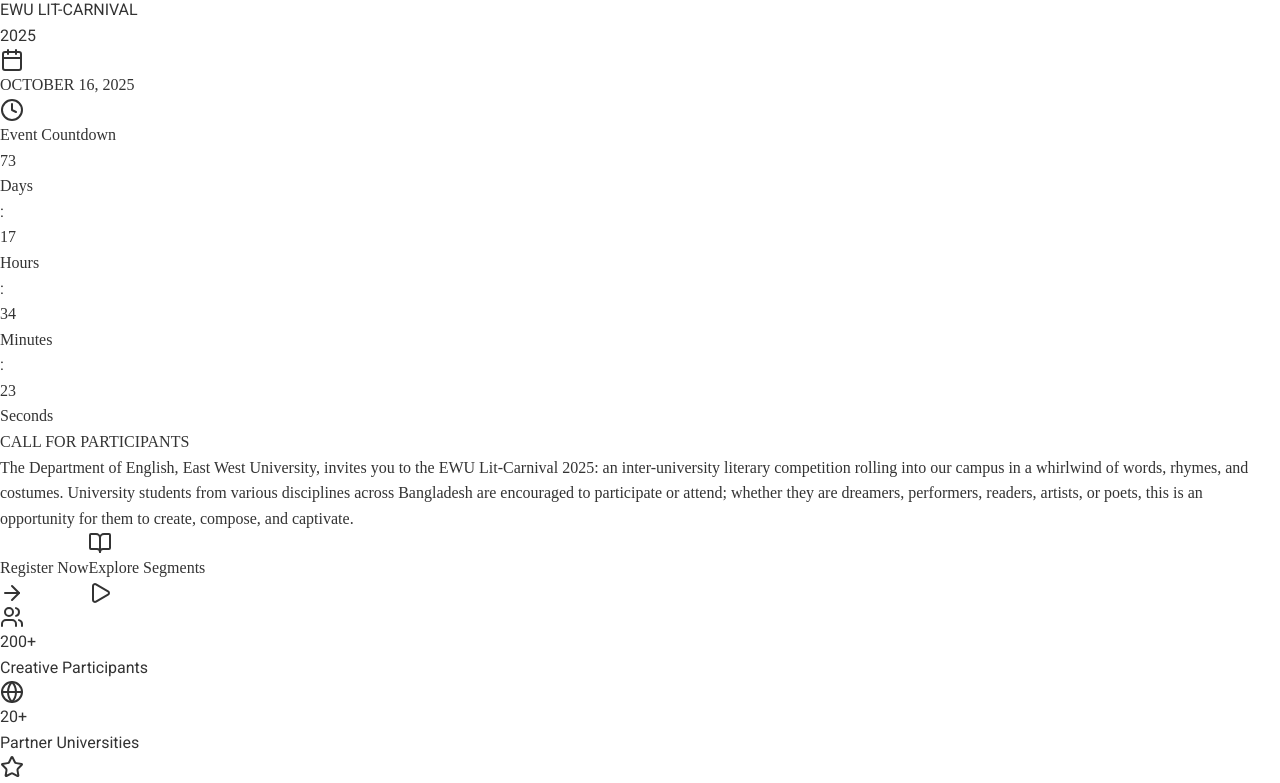
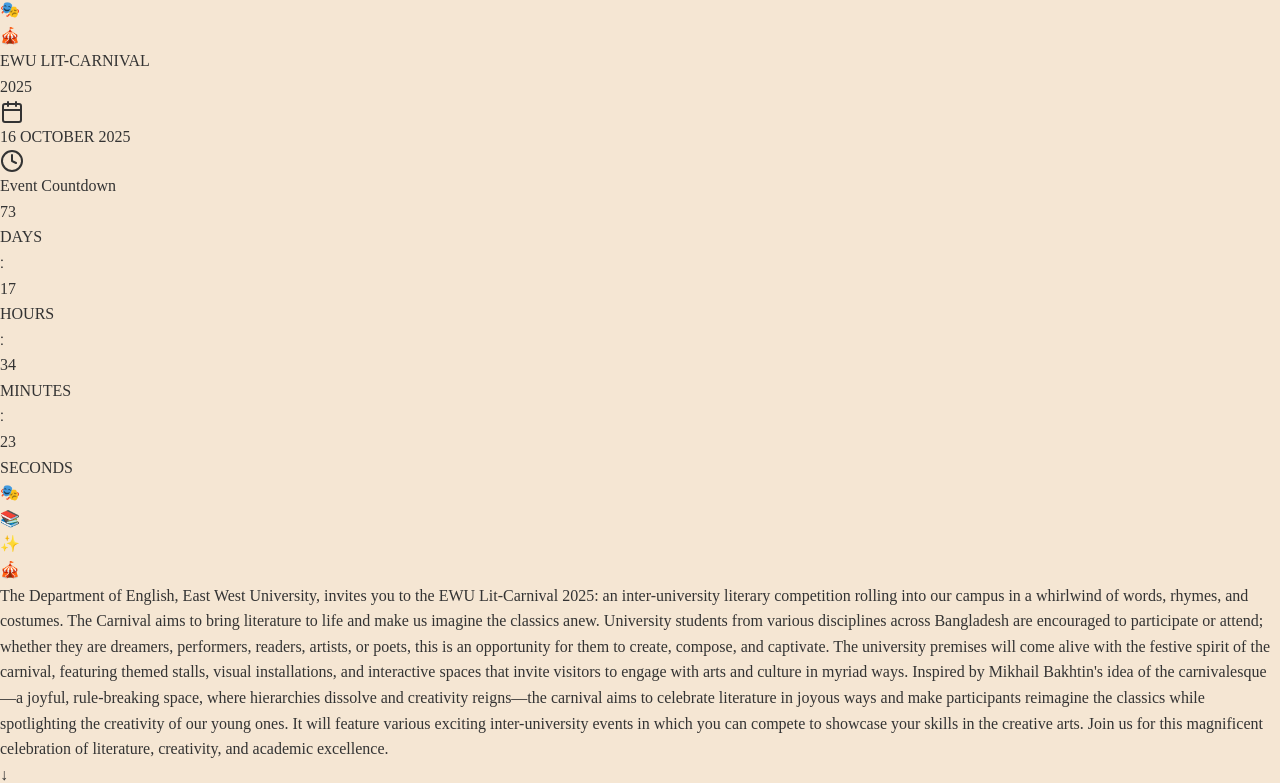
Before and after one commit to mahnaz123-ameer/Lit-carnival, a React (Vite) app: page / in a window 1280 px wide. Shown: the part 4919-5702 px from the top of the page. Built offline with nearby package versions, Linux system fonts and the light colour scheme.

Commit message:
hero section updated

```diff
--- a/src/components/Home/HeroSection.jsx
+++ b/src/components/Home/HeroSection.jsx
@@ -1,5 +1,5 @@
 import React, { useState, useEffect } from 'react';
-import { Calendar, BookOpen, ArrowRight, Play, Sparkles, Clock } from 'lucide-react';
+import { Calendar, BookOpen, ArrowRight, Play, Clock } from 'lucide-react';
 import CarnivalMask from './carnivalmask';
 import litImage from '../../assets/hero1.png';
 import litImage2 from '../../assets/hero2.png';
@@ -46,25 +46,25 @@
   useEffect(() => {
     const interval = setInterval(() => {
       setCurrentImageIndex((prevIndex) => (prevIndex + 1) % images.length);
-    }, 4000); // Change image every 4 seconds
+    }, 4000);
 
     return () => clearInterval(interval);
   }, [images.length]);
 
   const CountdownCard = ({ value, label }) => (
-    <div className="bg-red-800/90 backdrop-blur-xl px-2 py-2 sm:px-3 sm:py-3 md:px-4 md:py-4 lg:px-6 lg:py-6 rounded-lg border-2 border-amber-600 shadow-2xl transform hover:scale-105 transition-all duration-300 min-w-0 flex-1 max-w-[70px] sm:max-w-none">
-      <div className="text-lg sm:text-2xl md:text-3xl lg:text-4xl xl:text-5xl font-black text-amber-300 mb-1 leading-none" style={{fontFamily: 'serif'}}>
+    <div className="bg-amber-50/95 backdrop-blur-xl px-0.5 py-1 sm:px-1 sm:py-1.5 md:px-2 md:py-2 lg:px-3 lg:py-2 rounded-md sm:rounded-lg border-2 border-red-900/60 shadow-lg transform hover:scale-105 transition-all duration-300 flex-1 min-w-0 hover:bg-amber-100/95">
+      <div className="text-xs sm:text-sm md:text-base lg:text-lg xl:text-xl font-black text-red-900 mb-0.5 leading-none text-center" style={{fontFamily: 'serif'}}>
         {String(value).padStart(2, '0')}
       </div>
-      <div className="text-[10px] sm:text-xs md:text-sm lg:text-base font-bold text-amber-100 uppercase tracking-wider leading-none" style={{fontFamily: 'serif'}}>
+      <div className="text-[5px] sm:text-[6px] md:text-[7px] lg:text-[8px] xl:text-[9px] font-bold text-red-700 uppercase tracking-tighter leading-none text-center" style={{fontFamily: 'serif'}}>
         {label}
       </div>
     </div>
   );
 
   return (
-    <section className="relative min-h-screen flex items-center justify-center overflow-hidden">
-      {/* Background with Image Carousel */}
+    <div className="relative min-h-screen flex flex-col overflow-y-auto" style={{backgroundColor: '#F5E6D3'}}>
+      {/* Background with Image Carousel and Vintage Overlay */}
       <div className="absolute inset-0">
         {images.map((image, index) => (
           <div
@@ -80,129 +80,157 @@
             />
           </div>
         ))}
-        <div className="absolute inset-0 bg-gradient-to-br from-amber-50/95 via-orange-50/90 to-red-100/85"></div>
-        <div className="absolute inset-0 bg-gradient-to-t from-red-800/20 via-transparent to-amber-600/10"></div>
+        {/* Vintage paper-like overlay */}
+        <div className="absolute inset-0" style={{
+          background: `linear-gradient(135deg,
+            rgba(245, 230, 211, 0.92) 0%,
+            rgba(240, 220, 200, 0.88) 25%,
+            rgba(235, 210, 185, 0.85) 50%,
+            rgba(230, 200, 170, 0.90) 75%,
+            rgba(245, 230, 211, 0.95) 100%)`
+        }}></div>
+        {/* Additional warm vintage tint */}
+        <div className="absolute inset-0 bg-gradient-to-br from-amber-100/30 via-transparent to-red-100/20"></div>
       </div>
 
       {/* Image Indicators */}
-      <div className="absolute bottom-4 sm:bottom-6 md:bottom-8 left-1/2 transform -translate-x-1/2 flex space-x-2 sm:space-x-3 z-20">
+      <div className="absolute bottom-4 left-1/2 transform -translate-x-1/2 flex space-x-2 z-20">
         {images.map((_, index) => (
           <button
             key={index}
             onClick={() => setCurrentImageIndex(index)}
-            className={`w-2 h-2 sm:w-3 sm:h-3 md:w-4 md:h-4 rounded-full transition-all duration-300 ${
+            className={`w-2 h-2 sm:w-3 sm:h-3 rounded-full transition-all duration-300 border-2 ${
               index === currentImageIndex
-                ? 'bg-amber-400 scale-125 shadow-lg'
-                : 'bg-white/50 hover:bg-white/70'
+                ? 'bg-red-900 border-red-900 scale-125 shadow-lg'
+                : 'bg-amber-100/70 border-red-900/40 hover:bg-amber-200/80 hover:border-red-900/60'
             }`}
           />
         ))}
       </div>
 
-      {/* Dynamic Mouse-Following Elements - Hidden on mobile and tablet */}
+      {/* Dynamic Mouse-Following Elements - Vintage themed */}
+      {mousePosition && (
         <div
-        className="hidden xl:block absolute w-96 h-96 bg-gradient-to-r from-amber-400/15 to-red-400/15 rounded-full blur-3xl transition-all duration-1000 ease-out"
+          className="hidden xl:block absolute w-96 h-96 bg-gradient-to-r from-amber-200/20 to-red-200/15 rounded-full blur-3xl transition-all duration-1000 ease-out"
           style={{
             left: mousePosition.x - 192,
             top: mousePosition.y - 192,
           }}
         ></div>
+      )}
 
-      {/* Floating Animated Elements - Responsive positioning and sizes */}
+      {/* Floating Animated Elements */}
       <div className="absolute inset-0 overflow-hidden pointer-events-none">
-        <div className="absolute top-1/4 left-1/4 w-3 h-3 sm:w-4 sm:h-4 md:w-6 md:h-6 lg:w-8 lg:h-8 text-amber-600 opacity-40 animate-ping" style={{animationDelay: '1s'}}>✦</div>
-        <div className="absolute bottom-1/4 right-1/3 w-2 h-2 sm:w-3 sm:h-3 md:w-4 md:h-4 lg:w-6 lg:h-6 text-red-600 opacity-30 animate-pulse" style={{animationDelay: '3s'}}>✧</div>
-        <div className="absolute top-1/3 right-1/4 w-4 h-4 sm:w-5 sm:h-5 md:w-7 md:h-7 lg:w-10 lg:h-10 text-amber-700 opacity-25 animate-bounce" style={{animationDelay: '2s'}}>★</div>
+        <div className="absolute top-1/4 left-1/4 w-4 h-4 text-red-900 opacity-30 animate-ping" style={{animationDelay: '1s'}}>✦</div>
+        <div className="absolute bottom-1/4 right-1/3 w-3 h-3 text-amber-800 opacity-25 animate-pulse" style={{animationDelay: '3s'}}>✧</div>
+        <div className="absolute top-1/3 right-1/4 w-5 h-5 text-red-800 opacity-20 animate-bounce" style={{animationDelay: '2s'}}>★</div>
+        <div className="absolute top-1/5 right-1/5 w-6 h-6 text-blue-800 opacity-15 animate-spin" style={{animationDelay: '4s', animationDuration: '8s'}}>🎭</div>
       </div>
 
-      <div className="container mx-auto px-4 sm:px-6 lg:px-8 xl:px-12 text-center relative z-10 py-8 sm:py-12 md:py-16">
-        <div className="max-w-7xl mx-auto">
-          {/* Ultra-Modern Title - Enhanced responsive text sizes */}
-          <div className="mb-6 sm:mb-8 md:mb-10 lg:mb-12 transform hover:scale-105 transition-all duration-700">
+      <div className="container mx-auto px-3 sm:px-4 lg:px-6 xl:px-8 text-center relative z-10 py-6 sm:py-8 md:py-10 flex-1 flex flex-col justify-center">
+        <div className="max-w-6xl mx-auto">
+          {/* Vintage Carnival Title */}
+          <div className="mb-4 sm:mb-6 md:mb-8 transform hover:scale-105 transition-all duration-700">
             <div className="relative">
-              <h1 className="text-3xl xs:text-4xl sm:text-5xl md:text-6xl lg:text-7xl xl:text-8xl 2xl:text-9xl font-black mb-3 sm:mb-4 md:mb-6 tracking-tighter leading-none">
-                <span className="bg-red-700 bg-clip-text text-transparent drop-shadow-2xl">
+              {/* Decorative carnival elements around title */}
+              <div className="absolute -top-3 sm:-top-4 left-1/2 transform -translate-x-1/2 text-red-900/20 text-xl sm:text-2xl">🎪</div>
+
+              <h1 className="text-2xl sm:text-3xl md:text-4xl lg:text-5xl xl:text-6xl font-black mb-2 sm:mb-3 tracking-tight leading-none">
+                <span className="bg-gradient-to-r from-red-900 via-red-800 to-red-900 bg-clip-text text-transparent drop-shadow-2xl" style={{fontFamily: 'serif'}}>
                   EWU LIT-CARNIVAL
                 </span>
               </h1>
-              <div className="text-lg xs:text-xl sm:text-2xl md:text-3xl lg:text-4xl xl:text-5xl 2xl:text-6xl font-bold bg-gradient-to-r from-amber-400 to-red-400 bg-clip-text text-transparent tracking-widest sm:tracking-[0.2em] md:tracking-[0.3em]">
+              <div className="text-lg sm:text-xl md:text-2xl lg:text-3xl xl:text-4xl font-bold tracking-widest bg-gradient-to-r from-red-900 via-red-800 to-red-900 bg-clip-text text-transparent drop-shadow-2xl" style={{fontFamily: 'serif'}}>
                 2025
               </div>
             </div>
           </div>
 
-          {/* Vintage Date Badge - Enhanced mobile responsive */}
-          <div className="inline-flex items-center space-x-2 sm:space-x-4 md:space-x-6 bg-red-800/90 backdrop-blur-xl px-4 py-3 sm:px-6 sm:py-4 md:px-8 md:py-5 lg:px-10 lg:py-6 rounded-lg shadow-2xl mb-6 sm:mb-8 md:mb-10 border-2 border-amber-600 hover:bg-red-700/90 transition-all duration-500 group">
-            <Calendar className="w-5 h-5 sm:w-6 sm:h-6 md:w-7 md:h-7 lg:w-8 lg:h-8 xl:w-10 xl:h-10 text-amber-300 group-hover:scale-110 transition-transform flex-shrink-0" />
-            <span className="text-sm xs:text-base sm:text-lg md:text-xl lg:text-2xl xl:text-3xl font-bold text-amber-100" style={{fontFamily: 'serif'}}>
-              OCTOBER 16, 2025
+          {/* Vintage Date Badge */}
+          <div className="inline-flex items-center space-x-2 sm:space-x-3 bg-red-900/90 backdrop-blur-xl px-4 py-2 sm:px-6 sm:py-3 md:px-8 md:py-4 rounded-xl shadow-2xl mb-4 sm:mb-6 md:mb-8 border-2 border-amber-200/60 hover:bg-red-800/90 transition-all duration-500 group">
+            <Calendar className="w-4 h-4 sm:w-5 sm:h-5 md:w-6 md:h-6 lg:w-7 lg:h-7 text-amber-100 group-hover:scale-110 transition-transform flex-shrink-0" />
+            <span className="text-sm sm:text-base md:text-lg lg:text-xl xl:text-2xl font-bold text-amber-100" style={{fontFamily: 'serif'}}>
+              16 OCTOBER 2025
             </span>
           </div>
 
-          {/* Countdown Timer - Enhanced responsive design */}
-          <div className="mb-6 sm:mb-8 md:mb-10 lg:mb-12">
-            <div className="flex items-center justify-center mb-3 sm:mb-4 md:mb-6">
-              <Clock className="w-5 h-5 sm:w-6 sm:h-6 md:w-7 md:h-7 lg:w-8 lg:h-8 text-red-800 mr-2 sm:mr-3 flex-shrink-0" />
-              <h3 className="text-base sm:text-lg md:text-xl lg:text-2xl xl:text-3xl font-bold text-red-800" style={{fontFamily: 'serif'}}>
+          {/* Countdown Timer - Fixed Container */}
+          <div className="mb-4 sm:mb-6 md:mb-8 w-full">
+            <div className="flex items-center justify-center mb-2 sm:mb-3">
+              <Clock className="w-4 h-4 sm:w-5 sm:h-5 md:w-6 md:h-6 text-red-900 mr-2 flex-shrink-0" />
+              <h3 className="text-sm sm:text-base md:text-lg lg:text-xl font-bold text-red-900" style={{fontFamily: 'serif'}}>
                 Event Countdown
               </h3>
             </div>
 
-            <div className="flex justify-center items-center space-x-1 sm:space-x-2 md:space-x-4 lg:space-x-6 max-w-sm sm:max-w-md md:max-w-lg lg:max-w-xl xl:max-w-2xl mx-auto">
-              <CountdownCard value={timeLeft.days} label="Days" />
-              <div className="text-lg sm:text-xl md:text-2xl lg:text-3xl xl:text-4xl font-black text-red-800 px-1">:</div>
-              <CountdownCard value={timeLeft.hours} label="Hours" />
-              <div className="text-lg sm:text-xl md:text-2xl lg:text-3xl xl:text-4xl font-black text-red-800 px-1">:</div>
-              <CountdownCard value={timeLeft.minutes} label="Minutes" />
-              <div className="text-lg sm:text-xl md:text-2xl lg:text-3xl xl:text-4xl font-black text-red-800 px-1">:</div>
-              <CountdownCard value={timeLeft.seconds} label="Seconds" />
+            <div className="w-full px-2 sm:px-4 md:px-6">
+              <div className="max-w-[300px] sm:max-w-md md:max-w-lg lg:max-w-xl mx-auto">
+                <div className="grid grid-cols-7 gap-0.5 sm:gap-1 md:gap-2 items-center">
+                  <CountdownCard value={timeLeft.days} label="DAYS" />
+                  <div className="text-center text-xs sm:text-sm md:text-base font-black text-red-900">:</div>
+                  <CountdownCard value={timeLeft.hours} label="HOURS" />
+                  <div className="text-center text-xs sm:text-sm md:text-base font-black text-red-900">:</div>
+                  <CountdownCard value={timeLeft.minutes} label="MINUTES" />
+                  <div className="text-center text-xs sm:text-sm md:text-base font-black text-red-900">:</div>
+                  <CountdownCard value={timeLeft.seconds} label="SECONDS" />
+                </div>
+              </div>
             </div>
           </div>
 
-          {/* Literary Subtitle - Enhanced responsive text */}
-          <h2 className="text-lg xs:text-xl sm:text-2xl md:text-3xl lg:text-4xl xl:text-5xl 2xl:text-6xl font-bold mb-5 sm:mb-6 md:mb-8 lg:mb-10 animate-fade-in-up px-2" style={{fontFamily: 'serif'}}>
-            <span className="bg-gradient-to-r from-blue-800 via-blue-700 to-blue-600 bg-clip-text text-transparent">
-              CALL FOR PARTICIPANTS
-            </span>
-          </h2>
+          {/* Enhanced Description with Scroll */}
+          <div className="max-w-[300px] sm:max-w-md md:max-w-xl lg:max-w-2xl xl:max-w-3xl mx-auto mb-4 sm:mb-6 md:mb-8 px-2">
+            <div className="bg-amber-50/95 backdrop-blur-xl rounded-lg sm:rounded-xl shadow-2xl border-2 border-red-900/40 relative overflow-hidden">
+              {/* Decorative corner elements */}
+              <div className="absolute top-1 left-1 sm:top-2 sm:left-2 text-red-900/20 text-xs sm:text-sm z-20">🎭</div>
+              <div className="absolute top-1 right-1 sm:top-2 sm:right-2 text-blue-800/20 text-xs sm:text-sm z-20">📚</div>
+              <div className="absolute bottom-1 left-1 sm:bottom-2 sm:left-2 text-amber-800/20 text-xs sm:text-sm z-20">✨</div>
+              <div className="absolute bottom-1 right-1 sm:bottom-2 sm:right-2 text-red-900/20 text-xs sm:text-sm z-20">🎪</div>
 
-          {/* Enhanced Description with Vintage Theme - Better mobile optimization */}
-          <div className="max-w-xs sm:max-w-2xl md:max-w-3xl lg:max-w-4xl xl:max-w-5xl mx-auto mb-8 sm:mb-10 md:mb-12 lg:mb-16 px-2">
-            <div className="bg-amber-50/95 backdrop-blur-xl p-4 sm:p-6 md:p-8 lg:p-10 xl:p-12 rounded-xl shadow-2xl border-2 border-red-800/30">
-              <p className="text-sm sm:text-base md:text-lg lg:text-xl xl:text-2xl text-red-900 leading-relaxed" style={{fontFamily: 'serif'}}>
-                The Department of English, <span className="font-bold text-red-800">East West University</span>, invites you to the EWU Lit-Carnival 2025: an inter-university literary competition rolling into our campus in a whirlwind of words, rhymes, and costumes.
+              {/* Scrollable Content */}
+              <div className="max-h-32 sm:max-h-40 md:max-h-48 lg:max-h-56 xl:max-h-64 overflow-y-auto p-3 sm:p-4 md:p-5 lg:p-6 xl:p-8 relative z-10 scrollbar-thin scrollbar-thumb-red-900/30 scrollbar-track-amber-100/50">
+                <p className="text-[10px] sm:text-xs md:text-sm lg:text-base xl:text-lg text-red-900 leading-relaxed" style={{fontFamily: 'serif'}}>
+                  The Department of English, East West University, invites you to the EWU Lit-Carnival 2025: an inter-university literary competition rolling into our campus in a whirlwind of words, rhymes, and costumes. The Carnival aims to bring literature to life and make us imagine the classics anew.
                   University students from various disciplines across Bangladesh are encouraged to participate or attend; whether they are dreamers, performers, readers, artists, or poets, this is an opportunity for them to create, compose, and captivate.
+                  The university premises will come alive with the festive spirit of the carnival, featuring themed stalls, visual installations, and interactive spaces that invite visitors to engage with arts and culture in myriad ways. Inspired by Mikhail Bakhtin's idea of the carnivalesque—a joyful, rule-breaking space, where hierarchies dissolve and creativity reigns—the carnival aims to celebrate literature in joyous ways and make participants reimagine the classics while spotlighting the creativity of our young ones.
+                  It will feature various exciting inter-university events in which you can compete to showcase your skills in the creative arts. Join us for this magnificent celebration of literature, creativity, and academic excellence.
                 </p>
+              </div>
+
+              {/* Scroll Indicator */}
+              <div className="absolute bottom-2 right-2 sm:bottom-3 sm:right-3 text-red-900/40 text-xs sm:text-sm animate-bounce z-20">
+                ↓
+              </div>
             </div>
           </div>
 
-          {/* Vintage Literary CTA Buttons - Enhanced responsive design */}
-          <div className="flex flex-col gap-3 sm:gap-4 md:gap-6 lg:gap-8 md:flex-row justify-center items-center px-4 max-w-4xl mx-auto">
+          {/* Mobile-Optimized CTA Buttons */}
+          <div className="flex flex-col gap-2 sm:gap-3 md:gap-4 md:flex-row justify-center items-center px-3 max-w-lg sm:max-w-xl md:max-w-2xl mx-auto">
             <button
-              onClick={() => setCurrentPage('registration')}
-              className="group relative w-full md:w-auto md:flex-1 md:max-w-xs lg:max-w-sm px-6 py-3 sm:px-8 sm:py-4 md:px-10 md:py-5 lg:px-12 lg:py-5 xl:px-16 xl:py-6 bg-gradient-to-r from-red-800 via-red-700 to-red-600 text-amber-100 font-bold text-base sm:text-lg md:text-xl rounded-lg shadow-2xl hover:shadow-red-800/50 transition-all duration-500 transform hover:-translate-y-1 md:hover:-translate-y-2 lg:hover:-translate-y-3 hover:scale-105 overflow-hidden border-2 border-amber-600"
+              onClick={() => setCurrentPage && setCurrentPage('registration')}
+              className="group relative w-full md:w-auto md:flex-1 px-4 py-2.5 sm:px-5 sm:py-3 md:px-6 md:py-3 lg:px-8 lg:py-4 bg-gradient-to-r from-red-900 via-red-800 to-red-900 text-amber-100 font-bold text-xs sm:text-sm md:text-base lg:text-lg rounded-lg sm:rounded-xl shadow-2xl hover:shadow-red-900/50 transition-all duration-500 transform hover:-translate-y-1 hover:scale-105 overflow-hidden border-2 border-amber-200/60"
             >
-              <span className="relative z-10 flex items-center justify-center space-x-2 sm:space-x-3 md:space-x-4" style={{fontFamily: 'serif'}}>
+              <span className="relative z-10 flex items-center justify-center space-x-1.5 sm:space-x-2" style={{fontFamily: 'serif'}}>
                 <span>Register Now</span>
-                <ArrowRight className="w-4 h-4 sm:w-5 sm:h-5 md:w-6 md:h-6 group-hover:translate-x-2 transition-transform duration-300 flex-shrink-0" />
+                <ArrowRight className="w-3 h-3 sm:w-4 sm:h-4 md:w-5 md:h-5 group-hover:translate-x-1 transition-transform duration-300 flex-shrink-0" />
               </span>
               <div className="absolute inset-0 bg-gradient-to-r from-amber-700 to-red-700 opacity-0 group-hover:opacity-100 transition-opacity duration-500"></div>
             </button>
 
             <button
-              onClick={() => setCurrentPage('segments')}
-              className="group w-full md:w-auto md:flex-1 md:max-w-xs lg:max-w-sm px-6 py-3 sm:px-8 sm:py-4 md:px-10 md:py-5 lg:px-12 lg:py-5 xl:px-16 xl:py-6 bg-amber-100/90 backdrop-blur-xl text-red-800 border-2 border-red-800 font-bold text-base sm:text-lg md:text-xl rounded-lg shadow-xl hover:bg-amber-50 hover:border-red-700 transition-all duration-500 transform hover:-translate-y-1 md:hover:-translate-y-2"
+              onClick={() => setCurrentPage && setCurrentPage('segments')}
+              className="group w-full md:w-auto md:flex-1 px-4 py-2.5 sm:px-5 sm:py-3 md:px-6 md:py-3 lg:px-8 lg:py-4 bg-amber-50/95 backdrop-blur-xl text-red-900 border-2 border-red-900/60 font-bold text-xs sm:text-sm md:text-base lg:text-lg rounded-lg sm:rounded-xl shadow-xl hover:bg-amber-100/95 hover:border-red-900/80 transition-all duration-500 transform hover:-translate-y-1"
             >
-              <span className="flex items-center justify-center space-x-2 sm:space-x-3 md:space-x-4" style={{fontFamily: 'serif'}}>
-                <BookOpen className="w-4 h-4 sm:w-5 sm:h-5 md:w-6 md:h-6 flex-shrink-0" />
+              <span className="flex items-center justify-center space-x-1.5 sm:space-x-2" style={{fontFamily: 'serif'}}>
+                <BookOpen className="w-3 h-3 sm:w-4 sm:h-4 md:w-5 md:h-5 flex-shrink-0" />
                 <span>Explore Segments</span>
-                <Play className="w-3 h-3 sm:w-4 sm:h-4 md:w-5 md:h-5 group-hover:translate-x-2 transition-transform duration-300 flex-shrink-0" />
+                <Play className="w-2.5 h-2.5 sm:w-3 sm:h-3 md:w-4 md:h-4 group-hover:translate-x-1 transition-transform duration-300 flex-shrink-0" />
               </span>
             </button>
           </div>
         </div>
       </div>
-    </section>
+    </div>
   );
 };
 
```
Lines whose indentation alone changed are shown as unchanged.
